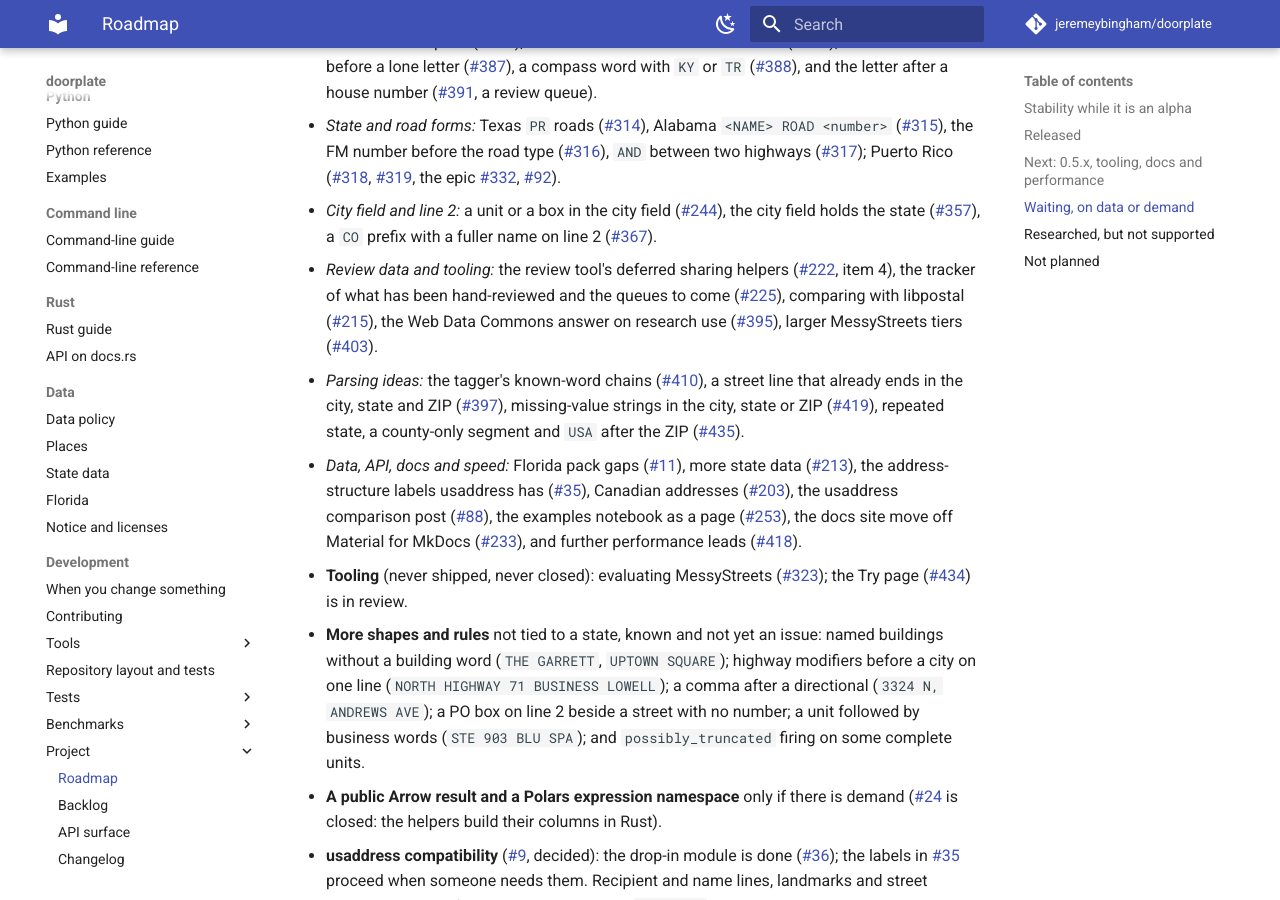
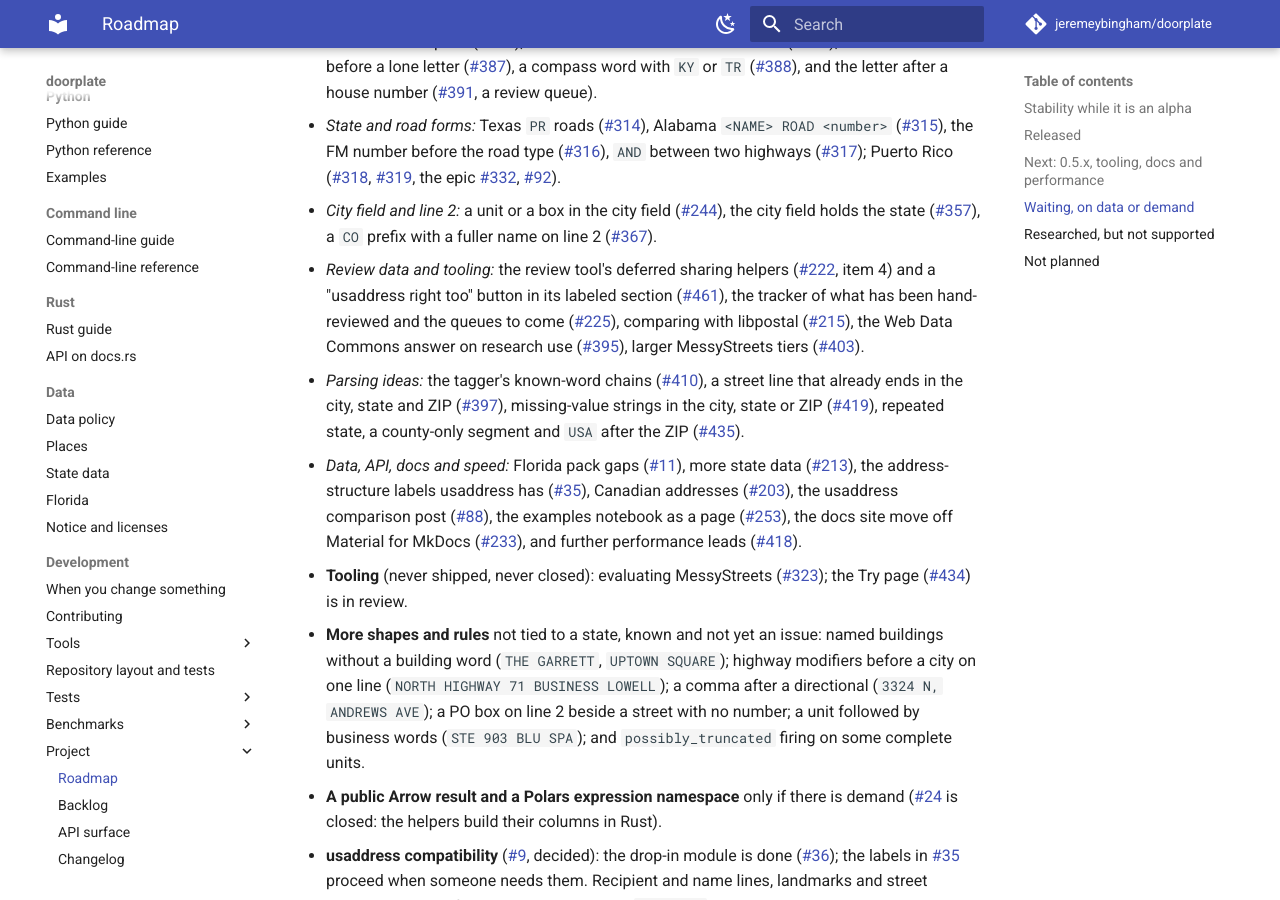
Before and after one commit to jeremeybingham/doorplate, an MkDocs documentation site: the page built from docs/roadmap.md, in a window 1280 px wide and 900 px high, scrolled down 2932 px. Built offline with MkDocs 1.6.1 and Material for MkDocs 9.7.7, drawn with Linux system fonts in a browser that asks for light colours; comment, search, counter and statistics services are not loaded.

Commit message:
roadmap: list the review-tool button issue (#461)
Co-Authored-By: Claude Sonnet 5.5 <noreply@anthropic.com>

```diff
--- a/docs/roadmap.md
+++ b/docs/roadmap.md
@@ -80,7 +80,7 @@ been checked on the project's own data, so a `k4` is likely.
     a compass word with `KY` or `TR` (#388), and the letter after a house number (#391, a review queue).
   - *State and road forms:* Texas `PR` roads (#314), Alabama `<NAME> ROAD <number>` (#315), the FM number before the road type (#316), `AND` between two highways (#317); Puerto Rico (#318, #319, the epic #332, #92).
   - *City field and line 2:* a unit or a box in the city field (#244), the city field holds the state (#357), a `CO` prefix with a fuller name on line 2 (#367).
-  - *Review data and tooling:* the review tool's deferred sharing helpers (#222, item 4), the tracker of what has been hand-reviewed and the queues to come (#225), comparing with libpostal (#215), the Web Data Commons answer on research use (#395), larger MessyStreets tiers (#403).
+  - *Review data and tooling:* the review tool's deferred sharing helpers (#222, item 4) and a "usaddress right too" button in its labeled section (#461), the tracker of what has been hand-reviewed and the queues to come (#225), comparing with libpostal (#215), the Web Data Commons answer on research use (#395), larger MessyStreets tiers (#403).
   - *Parsing ideas:* the tagger's known-word chains (#410), a street line that already ends in the city, state and ZIP (#397), missing-value strings in the city, state or ZIP (#419), repeated state, a county-only segment and `USA` after the ZIP (#435).
   - *Data, API, docs and speed:* Florida pack gaps (#11), more state data (#213), the address-structure labels usaddress has (#35), Canadian addresses (#203), the usaddress comparison post (#88), the examples notebook as a page (#253),
     the docs site move off Material for MkDocs (#233), and further performance leads (#418).
```
